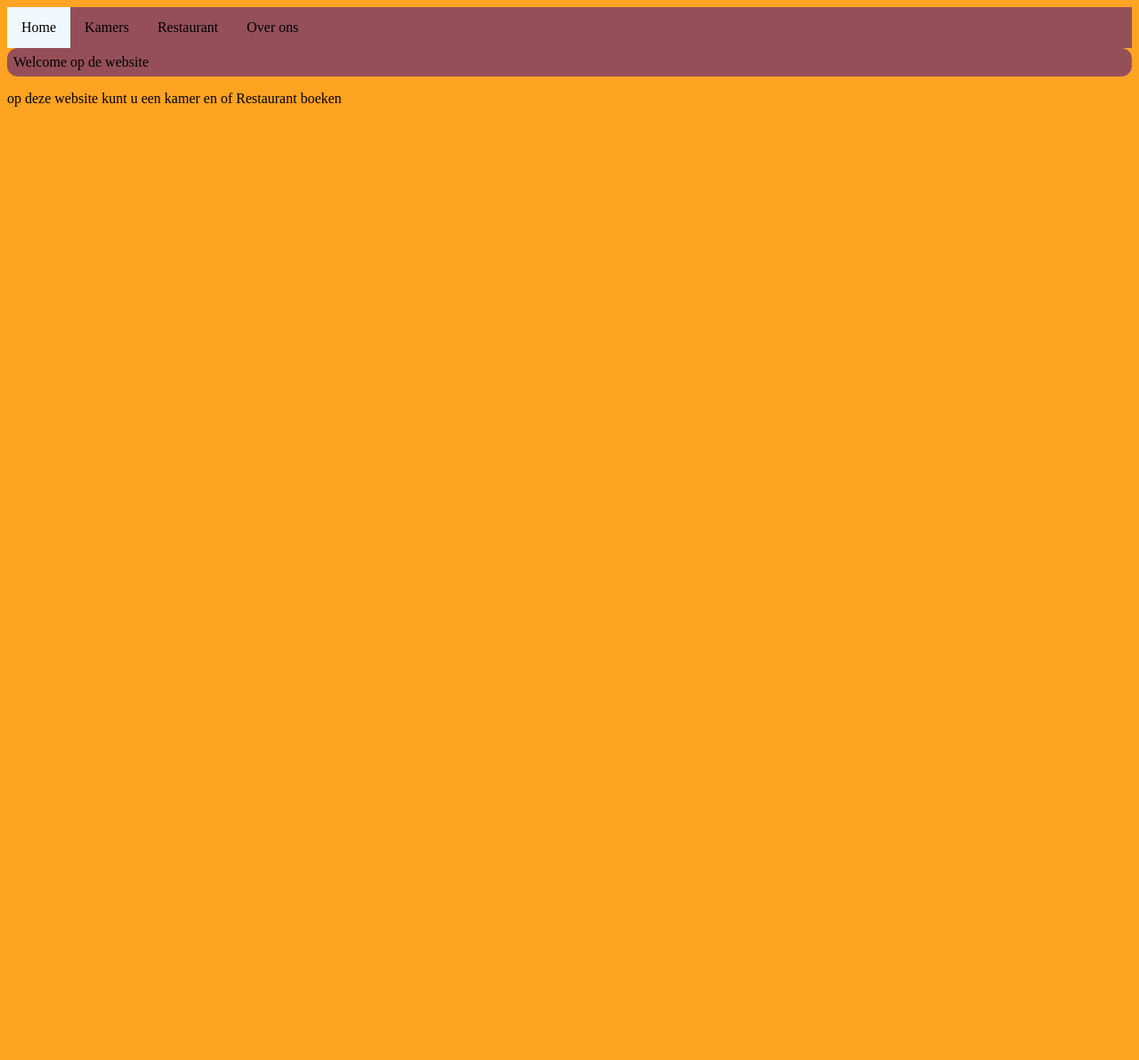
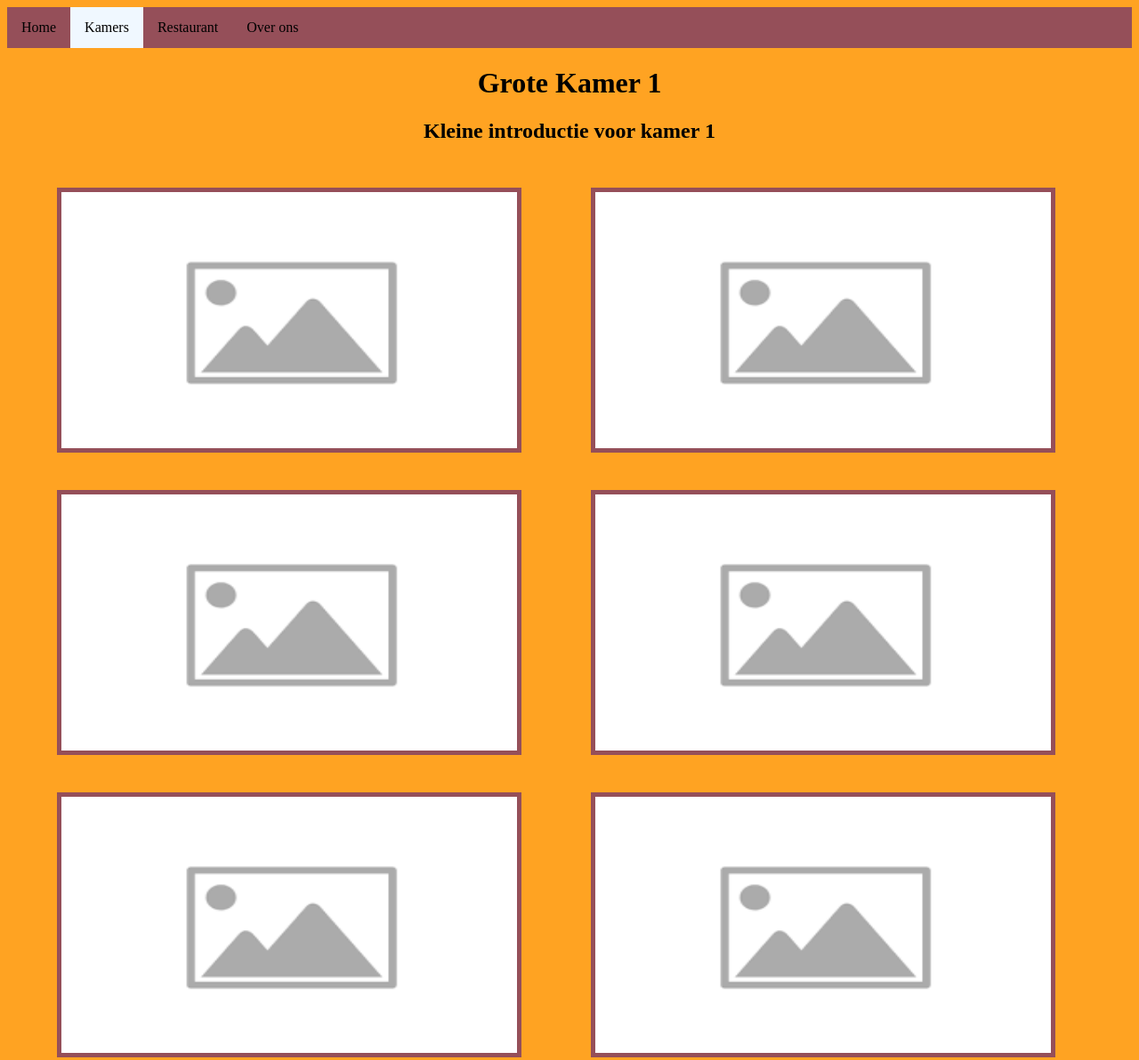
Before and after one commit to FerranKuykhoven/6VWO-reservatie-Website, a plain HTML site: page html/Kamers/groteKamer1.html in a window 1280 px wide. Shown: the top 1192 px of the page at 89% size. Before the commit the page ends 800 px from the top, so only its background shows below. Drawn offline with Linux system fonts and the light colour scheme.

Commit message:
:construction: individuele kamer in deling + localstorage

```diff
--- a/html/Kamers/groteKamer1.html
+++ b/html/Kamers/groteKamer1.html
@@ -12,8 +12,9 @@
     <div class="navbar">
 
         <ul>
-            <li><a class="active" href="/index.html">Home</a></li>
-            <li><a href="/html/kamers.html">Kamers</a></li>
+
+            <li><a href="/html/index.html">Home</a></li>
+            <li><a class="active" href="/html/kamers.html">Kamers</a></li>
             <li><a href="/html/restaurant.html">Restaurant</a></li>
             <li><a href="/html/overOns.html">Over ons</a></li>
 
@@ -21,13 +22,86 @@
 
     </div>
 
-    <header>
-        Welcome op de website
-    </header>
+   <div class="kamers">
 
-    <p>
-        op deze website kunt u een kamer en of Restaurant boeken
-    </p>
+        <h1>Grote Kamer 1</h1>
+
+        <h2>Kleine introductie voor kamer 1</h2>
+
+        <ul>
+
+            <li>
+
+                <a>
+
+                    <img  class="image" src="/images/placeHolder.png" alt="placeHolder">
+
+                </a>
+
+            </li>
+
+            <li>
+
+                <a>
+
+                    <img  class="image" src="/images/placeHolder.png" alt="placeHolder">
+
+                </a>
+
+            </li>
+
+            <li>
+
+                <a>
+
+                    <img  class="image" src="/images/placeHolder.png" alt="placeHolder">
+
+                </a>
+
+            </li>
+
+            <li>
+
+                <a>
+
+                    <img  class="image" src="/images/placeHolder.png" alt="placeHolder">
+
+                </a>
+
+            </li>
+
+            <li>
+
+                <a>
+
+                    <img  class="image" src="/images/placeHolder.png" alt="placeHolder">
+
+                </a>
+
+            </li>
+
+            <li>
+
+                <a>
+
+                    <img  class="image" src="/images/placeHolder.png" alt="placeHolder">
+
+                </a>
+
+            </li>
+
+
+            <h3>
+                meer informatie over de kamers
+            </h3>
+    </ul>
+
+
+
+
+
+   </div>
+
 
 </body>
 </html>
--- a/html/css/index.css
+++ b/html/css/index.css
@@ -83,3 +83,34 @@ body{
     height: 340px;
     overflow: hidden;
   }
+
+  .kamers{
+    display: inline;
+    float: left;
+    padding-bottom: 20px;
+  }
+
+  .kamers ul {
+    display: line;
+    float: left;
+  }
+
+  .kamers li {
+    display: line;
+    float: left;
+    width: 600px;
+    height: 340px;
+    overflow: hidden;
+  }
+
+  .kamers h1 {
+    text-align: center;
+  }
+
+  .kamers h2 {
+    text-align: center;
+  }
+
+  .kamers h3 {
+    text-align: center;
+  }
```
Also changed, not shown: html/index.html (+1 -1 lines), html/kamers.html (+32 -2 lines), index.html (deleted, +0 -27 lines).
